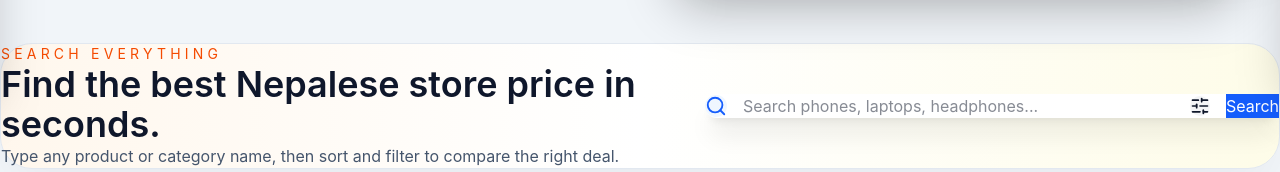
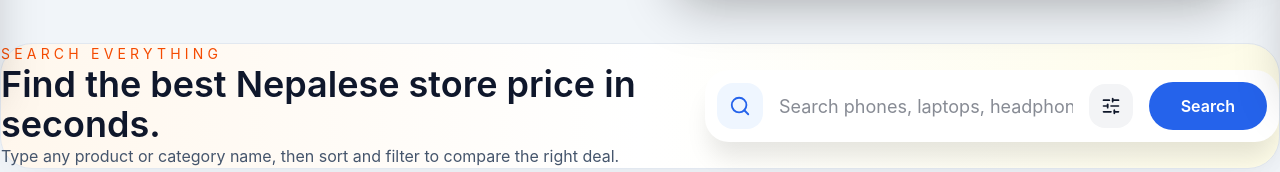
Before and after one commit to pradiip1/project, a React (Vite) app: page / in a window 1280 px wide. Shown: the part 713-885 px from the top of the page. Built offline with nearby package versions, Linux system fonts and the light colour scheme.

Commit message:
extracted SearchBar.css from SearchBar.jsx

```diff
--- /dev/null
+++ b/src/components/SearchBar.css
@@ -0,0 +1,55 @@
+.search-bar {
+  display: flex;
+  align-items: center;
+  gap: 1rem; /* gap-4 */
+  border-radius: 1.5rem; /* rounded-3xl */
+  background-color: #ffffff;
+  padding: 0.75rem; /* p-3 */
+  box-shadow: 0 20px 25px -5px rgba(0, 0, 0, 0.1); /* shadow-xl */
+}
+
+.search-bar-icon {
+  border-radius: 1rem; /* rounded-2xl */
+  background-color: #eff6ff; /* bg-blue-50 */
+  padding: 0.75rem; /* p-3 */
+  color: #2563eb; /* text-blue-600 */
+  display: flex;
+}
+
+.search-bar-input {
+  flex: 1 1 0%;
+  border: none;
+  background-color: transparent;
+  font-size: 1.125rem; /* text-lg */
+  outline: none;
+}
+
+.search-bar-filter {
+  border-radius: 1rem; /* rounded-2xl */
+  background-color: #f3f4f6; /* bg-gray-100 */
+  padding: 0.75rem; /* p-3 */
+  border: none;
+  cursor: pointer;
+  display: flex;
+  transition: background-color 0.2s ease;
+}
+
+.search-bar-filter:hover {
+  background-color: #e5e7eb; /* hover:bg-gray-200 */
+}
+
+.search-bar-submit {
+  border-radius: 2.5rem; /* rounded-5xl (not a default Tailwind scale, treated as fully rounded pill) */
+  background-color: #2563eb; /* bg-blue-600 */
+  padding: 0.75rem 2rem; /* px-8 py-3 */
+  font-weight: 600;
+  color: #ffffff;
+  border: none;
+  cursor: pointer;
+  transition: background-color 0.2s ease, transform 0.2s ease;
+}
+
+.search-bar-submit:hover {
+  background-color: #1e40af; /* hover:bg-blue-800 */
+  transform: scale(1.1); /* hover:scale-110 */
+}
--- a/src/components/SearchBar.jsx
+++ b/src/components/SearchBar.jsx
@@ -1,4 +1,5 @@
 import { Search, SlidersHorizontal } from "lucide-react";
+import "./SearchBar.css";
 
 function SearchBar({ value, onChange, onSearch }) {
   const handleSubmit = (e) => {
@@ -7,41 +8,28 @@ function SearchBar({ value, onChange, onSearch }) {
   };
 
   return (
-    <form
-      onSubmit={handleSubmit}
-      className="flex items-center gap-4 rounded-3xl bg-white p-3 shadow-xl"
-    >
+    <form onSubmit={handleSubmit} className="search-bar">
       {/* Search Icon */}
-
-      <div className="rounded-2xl bg-blue-50 p-3 text-blue-600">
+      <div className="search-bar-icon">
         <Search size={22} />
       </div>
 
       {/* Input */}
-
       <input
         type="text"
         value={value}
         onChange={(e) => onChange(e.target.value)}
         placeholder="Search phones, laptops, headphones..."
-        className="flex-1 border-none bg-transparent text-lg outline-none"
+        className="search-bar-input"
       />
 
       {/* Filter */}
-
-      <button
-        type="button"
-        className="rounded-2xl bg-gray-100 p-3 transition hover:bg-gray-200"
-      >
+      <button type="button" className="search-bar-filter">
         <SlidersHorizontal size={20} />
       </button>
 
       {/* Search */}
-
-      <button
-        type="submit"
-        className="rounded-5xl bg-blue-600 px-8 py-3 font-semibold text-white transition hover:bg-blue-800 hover:scale-110"
-      >
+      <button type="submit" className="search-bar-submit">
         Search
       </button>
     </form>
```
